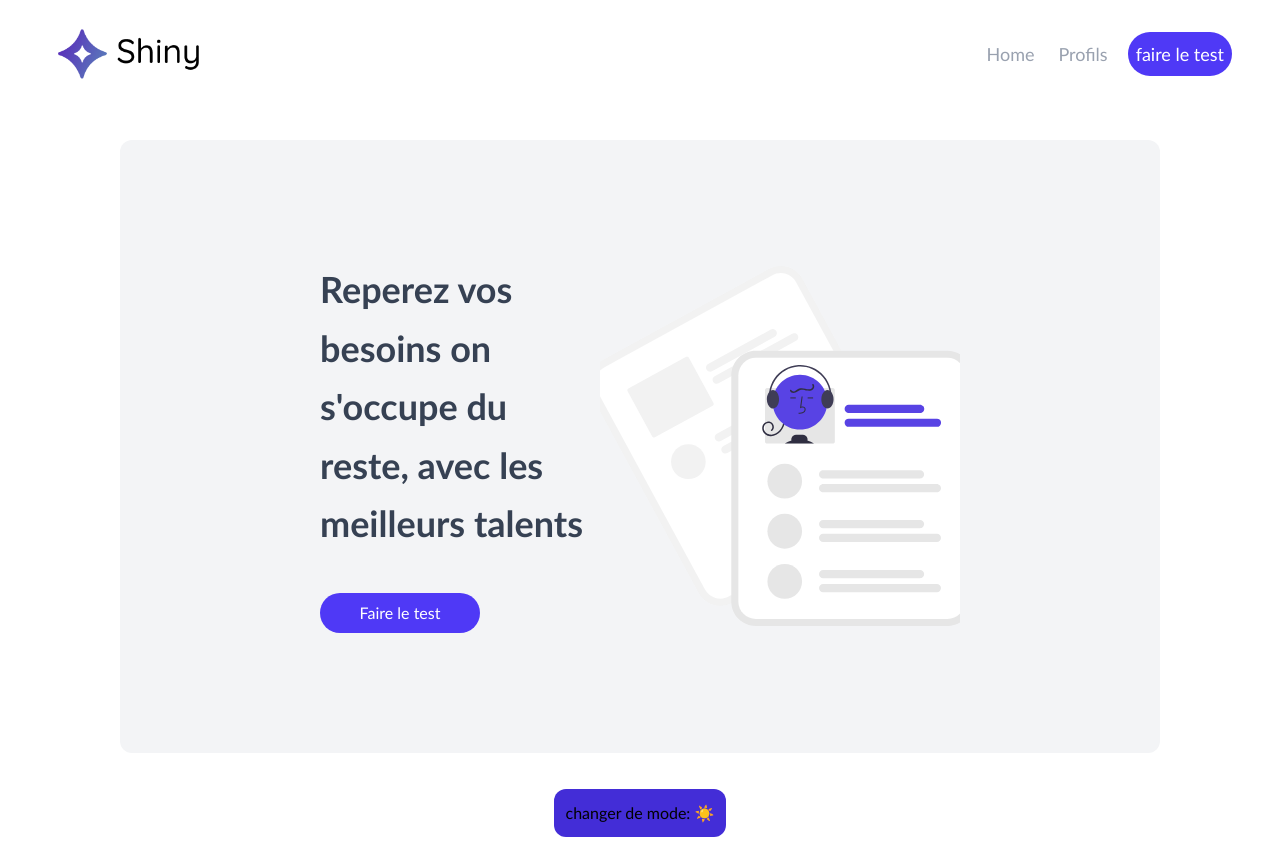
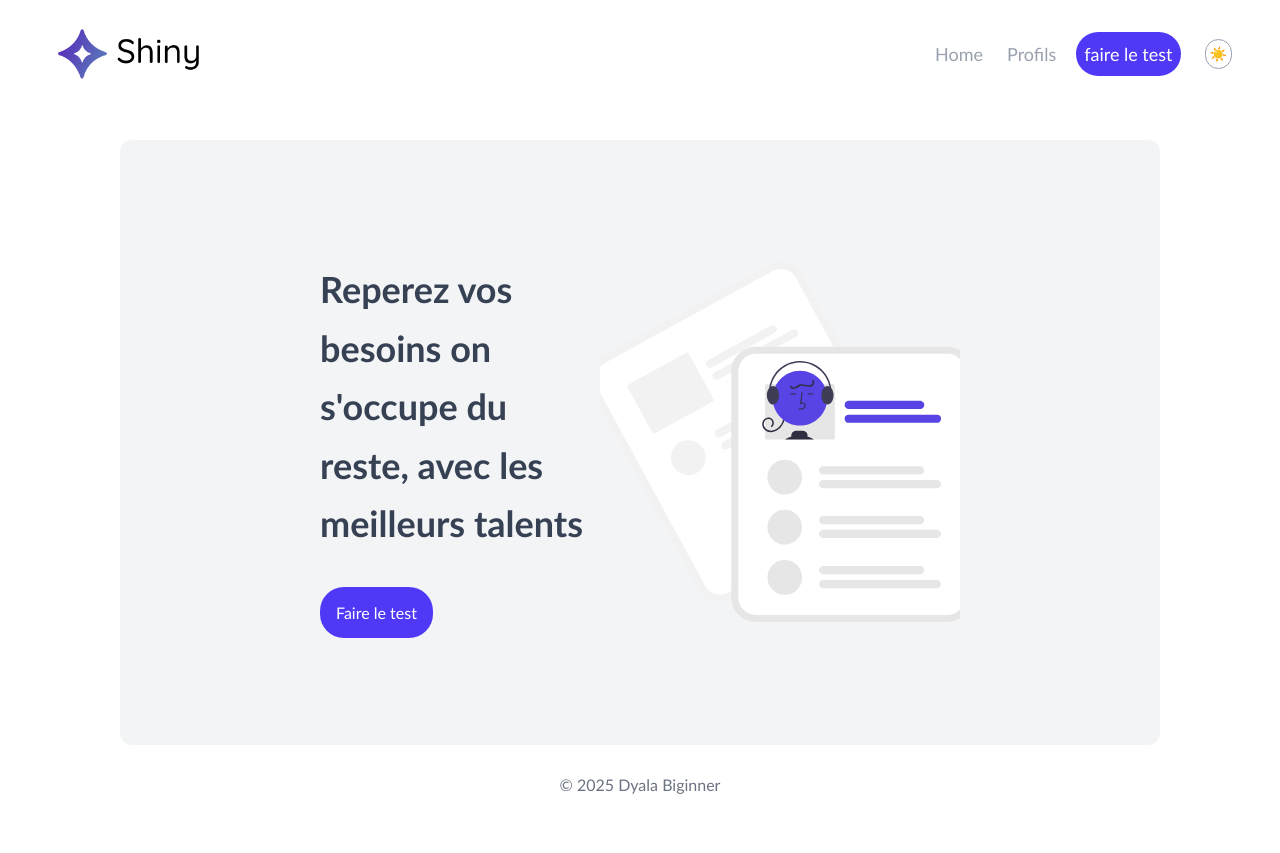
Before and after one commit to nganty237/shinyFreelances, a React (Vite) app: page / in a window 1280 px wide. After the commit the page ends 825 px from the top, so only its background shows below. Built offline with nearby package versions, Linux system fonts and the light colour scheme.

Commit message:
modification du dark mode, de la page results avec aussi quelques styles

```diff
--- a/src/components/Footer/index.jsx
+++ b/src/components/Footer/index.jsx
@@ -1,13 +1,11 @@
-import { useContext } from "react";
-import { Themecontext } from "../../utils/context";
-
+import { useTheme } from "../../utils/style/hooks"
 function Footer(){
-    const {toggleTheme , theme} = useContext(Themecontext)
+    const { theme } = useTheme();
     return (
-        <footer className="flex flex-row items-center justify-center h-20 mt-5  space-x-4 p-4">
-            <button onClick={()=>toggleTheme() } className="bg-indigo-700 rounded-xl cursor-pointer p-3 hover:bg-indigo-800">
-                changer de mode: {theme==="light"? '☀️':'🌙'}</button>
+        <footer className="flex flex-row items-center justify-center h-20 ">
+            <span className={`text-gray-500 ${theme === 'dark' && 'text-white'}`}>© 2025 Dyala Biginner</span>
         </footer>
     )
 }
+
 export default Footer
--- a/src/components/Header/index.jsx
+++ b/src/components/Header/index.jsx
@@ -1,16 +1,25 @@
 import { Link } from "react-router-dom";
 import Logo from "../../assets/dark-logo.png"
+import { useTheme } from "../../utils/style/hooks";
 
 
 function Header(){
+    const { theme, toggleTheme } = useTheme()
     return (
         <header>
             <nav className="flex flex-col sm:flex-row items-center justify-between text-lg px-6 sm:px-12 mt-2 py-4">
                 <Link to="/"><img src={Logo} alt="Logo" className="object-cover h-10 lg:h-15" /></Link>
                 <div className="flex items-center text-gray-400 font-medium space-x-4 mt-3 sm:mt-0">
-                    <Link className="rounded-sm p-1 hover:underline" to="/">Home</Link>
-                    <Link className="rounded-sm p-1 hover:underline" to="/Freelances">Profils</Link>
+                    <Link className={`rounded-sm p-1 hover:underline ${theme==='dark' && 'text-white'}`} to="/">Home</Link>
+                    <Link className={`rounded-sm p-1 hover:underline ${theme==='dark'&& 'text-white'}`} to="/Freelances">Profils</Link>
                     <Link className="text-white p-2 bg-indigo-600 rounded-3xl" to="/survey/1">faire le test</Link>
+                    <button
+                        onClick={toggleTheme}
+                        className="ml-2 rounded-full p-1 border text-sm cursor-pointer hover:bg-gray-200 hover:border-gray-400 transition-colors"
+                        aria-label="Basculer le thème"
+                    >
+                        {theme === 'dark' ? '🌙' : '☀️'}
+                    </button>
                 </div>
             </nav>
         </header>
--- a/src/pages/Freelances/index.jsx
+++ b/src/pages/Freelances/index.jsx
@@ -35,7 +35,7 @@ return (
     {loading ? (
       <div className="flex items-center flex-col justify-center h-screen space-y-2">
         <div className="p-2.5 border-[6px] border-[#5843E4] border-b-transparent rounded-[22px] h-0 w-0 animate-spin-loader"></div>
-        <p >chargement...</p>
+        <p className={`${theme==='dark' && 'text-white'}`}>chargement...</p>
       </div>
     ) : (
       <div>
@@ -45,7 +45,7 @@ return (
         <h2 className="text-xl font-medium mb-6 text-gray-400 px-10 text-center">
           Chez Shiny nous réunissons les meilleurs profils pour vous.
         </h2>
-        <div className="grid grid-cols-1 sm:grid-cols-2 lg:grid-cols-3  gap-4 mx-auto gap-y-6 px-10 pt-4 items-center justify-items-center">
+        <div className="grid grid-cols-1 sm:grid-cols-2 lg:grid-cols-3  gap-2 mx-auto gap-y-6 px-8 pt-4 items-center justify-items-center">
           {freelancesList.map((profile, index) => (
             <Card
               key={`${profile.name}-${index}`}
--- a/src/pages/Home/index.jsx
+++ b/src/pages/Home/index.jsx
@@ -1,18 +1,19 @@
 import { Link } from "react-router-dom";
 import illustration from "../../assets/home-illustration.svg"
-import { useContext } from "react";
-import { Themecontext } from "../../utils/context";
+import { useTheme } from "../../utils/style/hooks";
 
 function Home(){
-  const { theme } = useContext(Themecontext);
-  return (<div className={`lg:flex justify-center mx-4`}>
-  <div className={`flex-cols-1 lg:flex  p-10 lg:w-full lg:max-w-10/12 lg:py-30  lg:px-50 mt-10 items-center rounded-xl ${theme === 'dark' ? 'bg-gray-700' : 'bg-gray-100'} justify-between  `}>
-     <div className="flex flex-col lg:max-w-sm">
-       <h1 className={`font-bold lg:text-4xl lg:pb-10 ${theme === 'dark' ? 'text-white' : 'text-gray-700'} lg:text-start text-start leading-relaxed`}>Reperez vos besoins on s'occupe du reste, avec les meilleurs talents</h1>
-       <Link to ="/survey/1" className="text-white w-25 rounded-xl lg:w-40 text-center lg:p-2 bg-indigo-600 lg:rounded-3xl hover:underline">Faire le test</Link>
-     </div>
-      <img src={illustration} alt="illustration" className="lg:h-90 lg:w-90 object-cover" />
-  </div>
-</div>);
+  const { theme } = useTheme();
+  return (
+    <div className={`lg:flex justify-center mx-4`}>
+      <div className={`flex flex-col-reverse lg:flex-row p-10 lg:w-full lg:max-w-10/12 lg:py-30 lg:px-50 mt-10 items-center rounded-xl ${theme === 'dark' ? 'bg-gray-700' : 'bg-gray-100'} justify-between`}>
+        <div className="flex-start flex-col items-center lg:items-start lg:max-w-sm space-y-6 lg:space-y-2 mb-6 lg:mb-0">
+          <h1 className={`font-bold lg:text-4xl lg:pb-10 ${theme === 'dark' ? 'text-white' : 'text-gray-700'} lg:text-start text-start leading-relaxed`}>Reperez vos besoins on s'occupe du reste, avec les meilleurs talents</h1>
+          <Link to ="/survey/1" className="p-1.5 text-white w-25 rounded-lg lg:w-40 text-center lg:p-4 bg-indigo-600 lg:rounded-3xl hover:underline">Faire le test</Link>
+        </div>
+        <img src={illustration} alt="illustration" className="w-full h-auto lg:h-90 lg:w-90 object-cover mb-6 lg:mb-0" />
+      </div>
+    </div>
+  );
 }
 export default Home
--- a/src/pages/Results/index.jsx
+++ b/src/pages/Results/index.jsx
@@ -1,8 +1,10 @@
 import { useContext, } from "react"
 import { SurveyContext } from "../../utils/context"
 import { useFetch } from "../../utils/style/hooks"
+import { Link } from "react-router-dom"
+import { Themecontext } from "../../utils/context"
 
-// cette permet de reperer les resultats entres par l'utilisateur
+// cette function permet de reperer les resultats entres par l'utilisateur
 function formatQueryParams(answers){
     const answersNumbers = Object.keys(answers)
 
@@ -15,6 +17,7 @@ function formatQueryParams(answers){
 
 function Results() {
     const { answers } = useContext(SurveyContext)
+    const { theme } = useContext(Themecontext)
     const { data, isloading, error } = useFetch(
       `http://localhost:8000/results?${formatQueryParams(answers)}`
     )
@@ -32,7 +35,7 @@ function Results() {
       </div>
     ) : (
       <div className="grid items-center justify-center">
-        <h1 className="text-2xl font-bold mb-6">
+        <h1 className={`text-2xl font-bold mb-6 pl-10 ${theme === 'dark' && 'text-white'}`}>
           Les compétences dont vous avez besoin :
           {resultsData &&
             resultsData.map((result, index) => (
@@ -42,10 +45,10 @@ function Results() {
               </span>
             ))}
         </h1>
-        <button className="bg-indigo-700 cursor-pointer p-3 text-white text-center rounded-xl hover:bg-indigo-800">
+        <Link to="/Freelances" className="bg-indigo-700 cursor-pointer p-3 text-white text-center rounded-xl hover:bg-indigo-800 w-fit ml-10 ">
           Découvrez nos profils
-        </button>
-        <div className="grid grid-cols-1 md:grid-cols-2 lg:grid-cols-3 gap-6 mt-6">
+        </Link>
+        <div className="grid grid-cols-1 md:grid-cols-2 lg:grid-cols-3 gap-6 mt-6 px-10">
           {resultsData &&
             resultsData.map((result) => (
               <div
--- a/src/pages/Survey/survey.jsx
+++ b/src/pages/Survey/survey.jsx
@@ -1,12 +1,12 @@
 import {  useContext } from "react"
 import { useParams } from "react-router-dom"
 import { Link } from "react-router-dom"
-import { SurveyContext, Themecontext } from "../../utils/context"
-import { useFetch } from "../../utils/style/hooks"
+import { SurveyContext } from "../../utils/context"
+import { useFetch, useTheme } from "../../utils/style/hooks"
 
 function Survey() {
     const { questionNumber } = useParams()
-    const {theme} = useContext(Themecontext)
+    const {theme} = useTheme()
     const questionInt = parseInt(questionNumber)
     const questionPrecedente = questionInt <= 1 ? 1 : questionInt -1
     const questionSuivante = questionInt + 1
@@ -33,7 +33,7 @@ function Survey() {
                 { isloading?
                     (<div className="flex items-center flex-col justify-center  space-y-2">
                         <div className="p-2.5 border-[6px] border-[#5843E4] border-b-transparent rounded-[22px] h-0 w-0 animate-spin-loader"></div>
-                        <p >chargement...</p>
+                        <p className={`${theme ==='dark' && 'text-white'}`} >chargement...</p>
                     </div>)
                     :
                     (<span className={`m-4 lg:text-2xl text-center ${theme === 'dark' && 'text-white'}`}>{surveyData && surveyData[questionNumber]}</span>)
--- a/src/utils/context/index.jsx
+++ b/src/utils/context/index.jsx
@@ -1,12 +1,21 @@
-import { useState } from "react";
+import { useEffect, useState } from "react";
 import { Themecontext } from "./Themecontext";
 import { SurveyContext } from "./Themecontext";
 
 export const Themeprovider = ({children}) => {
-    const [theme, setheme] = useState('light')
+    const [theme, setheme] = useState(() =>{
+        const savedTheme = localStorage.getItem('theme')
+        return savedTheme || 'light'
+    })
+
+    useEffect(() =>{
+        localStorage.setItem('theme', theme)
+    }, [theme])
+
     const  toggleTheme = () =>{
         setheme(theme === 'light' ? 'dark' : 'light')
     }
+
     return(
     <Themecontext.Provider value= {{theme, toggleTheme}}>
         {children}
@@ -14,13 +23,21 @@ export const Themeprovider = ({children}) => {
 )
 }
 
+
 // ré-exporter le contexte pour permettre des imports depuis `src/utils/context`
 export { Themecontext };
 
 
 
 export const SurveyProvider = ({children}) =>{
-    const [answers, setanswers] = useState({})
+    const [answers, setanswers] = useState(() => {
+        const savedAnswers = localStorage.getItem('answers')
+        return savedAnswers ? JSON.parse(savedAnswers) : {}
+    })
+
+    useEffect(() => {
+        localStorage.setItem('answers', JSON.stringify(answers))
+    }, [answers])
 
     const saveAnswers = (newAnwers) =>{
         setanswers({...answers, ...newAnwers})
--- a/src/utils/style/hooks/index.jsx
+++ b/src/utils/style/hooks/index.jsx
@@ -1,4 +1,5 @@
-import { useState, useEffect } from 'react';
+import { useState, useEffect, useContext } from 'react';
+import { Themecontext } from '../../context/Themecontext';
 
 export function useFetch(url) {
 
@@ -29,3 +30,8 @@ export function useFetch(url) {
 
     return {data, isloading, error}
 }
+
+export function useTheme(){
+    const {theme ,toggleTheme} =useContext(Themecontext);
+    return {theme, toggleTheme}
+}
```
Also changed, not shown: src/components/Error/index.jsx (+1 -1 lines), src/utils/style/colors.jsx (deleted).
